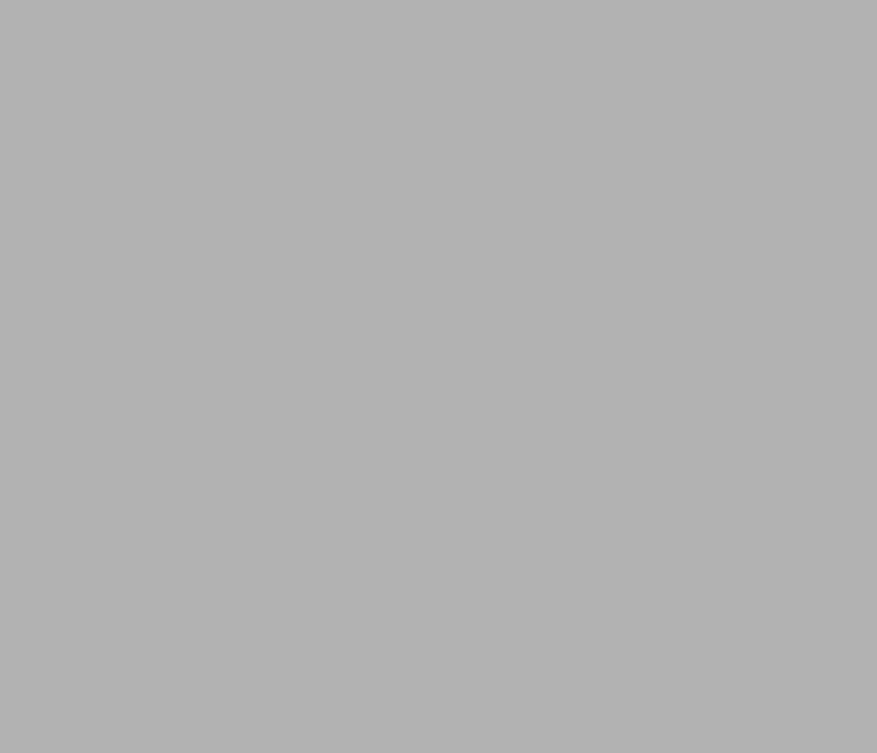
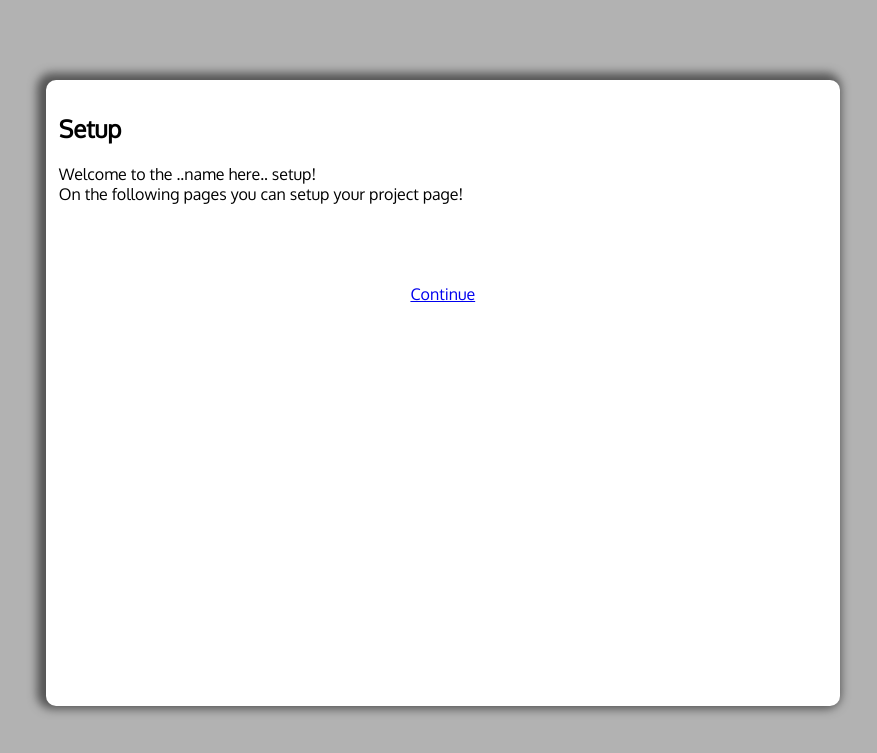
Before and after one commit to hibo-and-kaenganxt/HNK-Forum, a PHP site: page /setup.php in a window 1280 px wide. Before the commit the part shown is empty. Shown: the top 753 px of the page, without its empty margins (210-1087 px from the left). Run offline with PHP 8.4, Linux system fonts and the light colour scheme.

Commit message:
Some more setup script work

```diff
--- a/src/config.php
+++ b/src/config.php
@@ -1,7 +1,7 @@
 <?php
 /*
  *  Main config file
- *  All settings are configurable through the setup script or the network
+ *  All settings are configurable through the setup script or the admin panel
  *  But if you need to, you can change them here too
 */
 
--- a/src/setup.php
+++ b/src/setup.php
@@ -1,11 +1,21 @@
 <?php
+session_start();
 if (!isset($_REQUEST["page"])) {
-    $page = "setup";
+    if (!isset($_SESSION["setup"])) {
+        $page = "setup";
+    } else {
+        $page = $_SESSION["setup"];
+    }
 } else {
     $page = $_REQUEST["page"];
 }
-$types = array("setup" => "show");
+$types = array("setup" => "show", "db" => "show", "404" => "show", "save_db" => "compute");
 
+if (!array_key_exists($page, $types)) {
+    $page = "404";
+} else {
+    $_SESSION["setup"] = $page;
+}
 $type = $types[$page];
 if ($type === "show") {
     ?>
@@ -14,14 +24,31 @@ if ($type === "show") {
     <head>
         <title>Setup</title>
         <link rel="stylesheet" type="text/css" href="styles/setup.css" />
+        <link rel="stylesheet" href="http://fonts.googleapis.com/css?family=Oxygen:400,300&subset=latin,latin-ext" type="text/css" />
     </head>
     <body>
         <div id="mainElement">
     <?php
 }
 //Begin pages
-if ($type === "page") {
+if ($page === "setup") {
+    ?>
+        <h2>Setup</h2>
+        <div>Welcome to the ..name here.. setup!<br /> On the following pages you can setup your project page!</div>
+        <a href="setup.php?page=db" class="continueButton">Continue</a>
+    <?php
+} else if ($page === "db") {
+    ?>
+        <h2>Database setup</h2>
+        <form action="setup.php?page=save_db" method="POST">
 
+        </form>
+    <?php
+} else if ($page === "404") {
+    ?>
+        <h2>404 - Setup page not found</h2>
+        <a href="setup.php">Back to last setup page</a>
+    <?php
 }
 //End pages
 if ($type === "show") {
--- a/src/styles/setup.css
+++ b/src/styles/setup.css
@@ -1,11 +1,25 @@
 body {
     background-color:rgba(0,0,0,0.3);
+    font-family: 'Oxygen', sans-serif;
 }
 #mainElement {
-    top:5%;
+    top:10%;
     background-color:white;
     left:20%;
     width:60%;
     display:block;
-    height:30%;
+    height:25%;
+    position:absolute;
+    height:75%;
+    border-radius:10px;
+    -moz-box-shadow:    -4px -2px 10px 5px #555;
+    -webkit-box-shadow: -4px -2px 10px 5px #555;
+    box-shadow:         -4px -2px 10px 5px #555;
+    padding:1%;
 }
+.continueButton {
+    text-align:center;
+    width:100%;
+    display:block;
+    margin-top:5em;
+}
```
